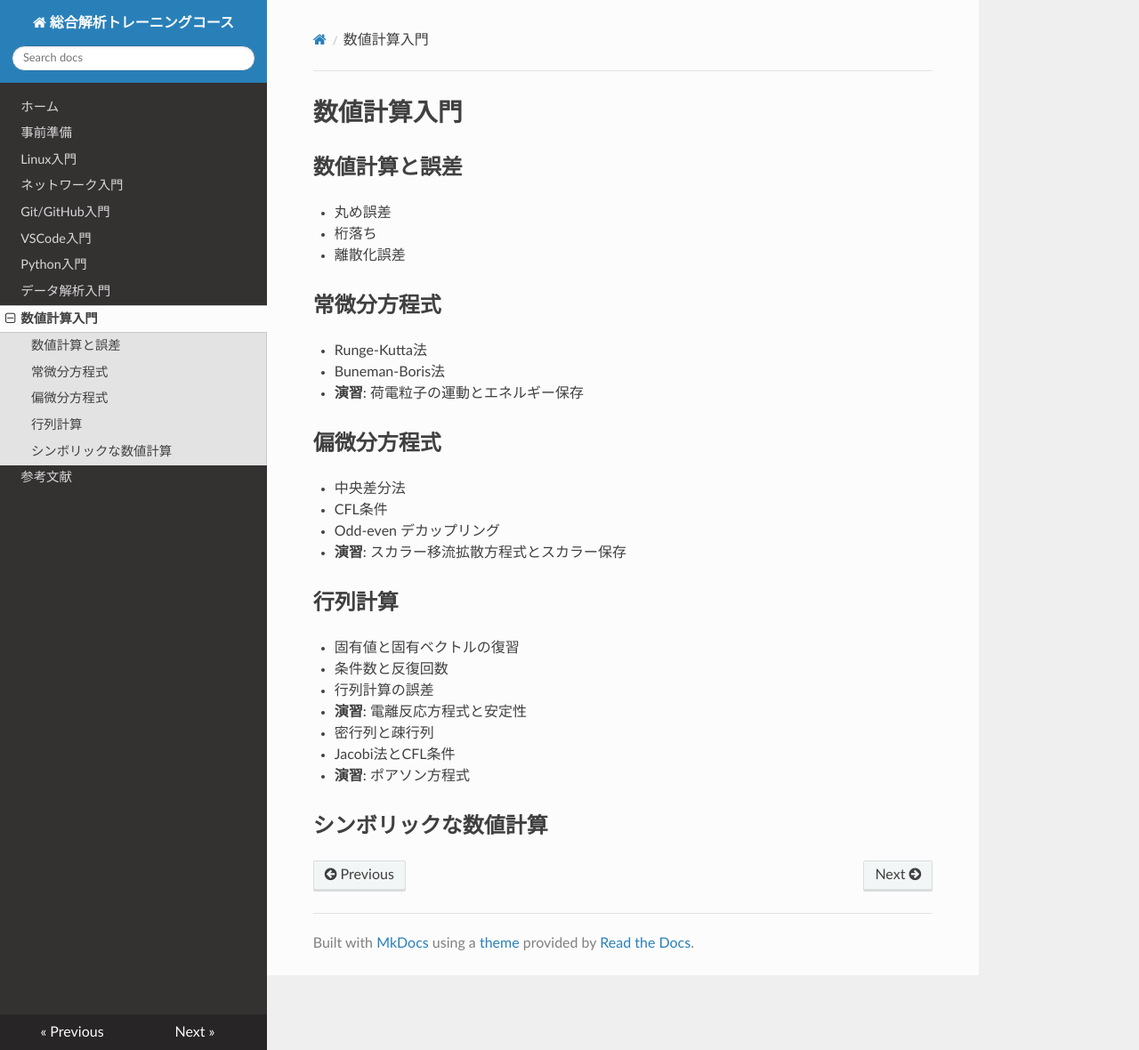
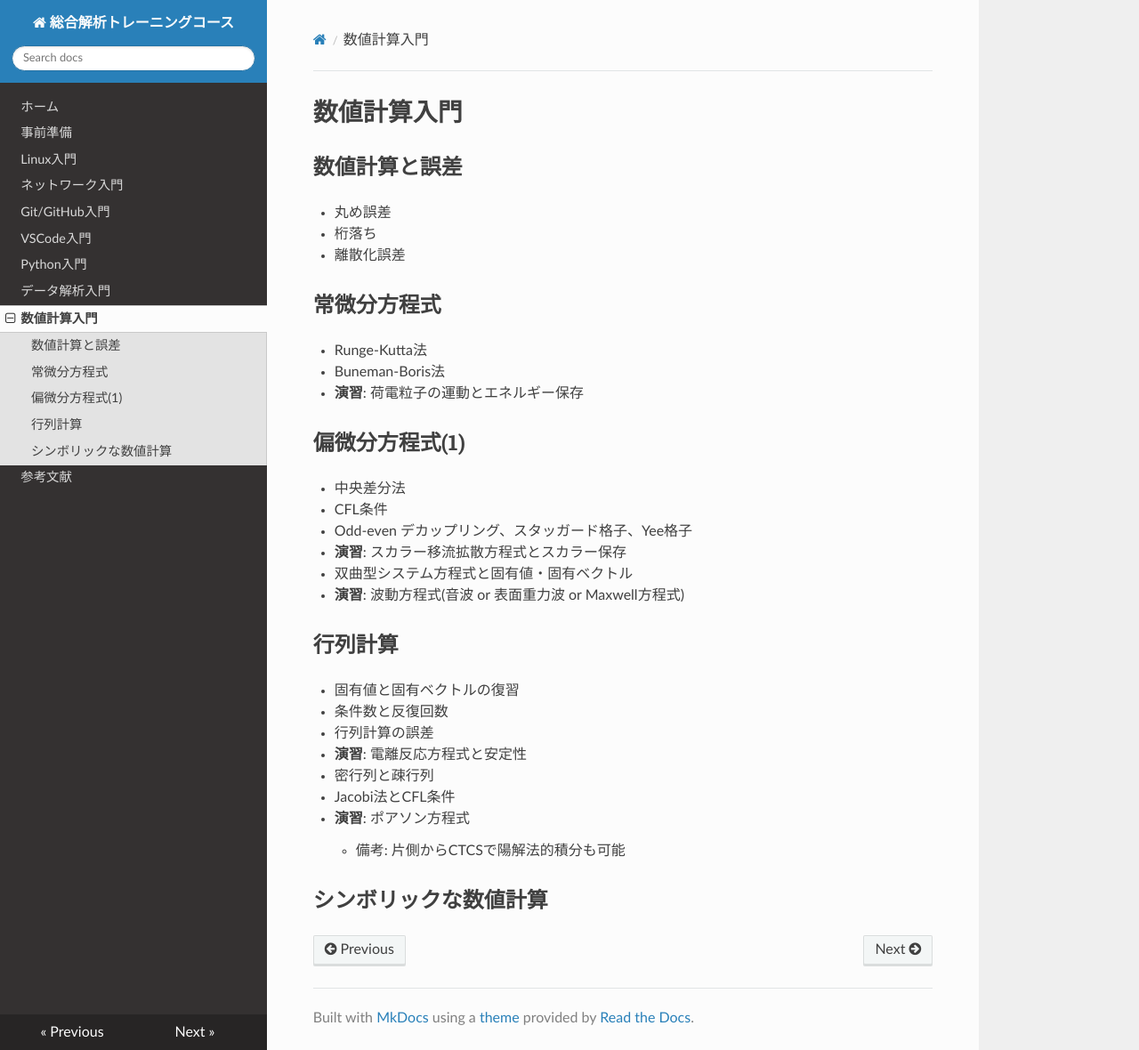
Before and after one commit to is-isee/training_course, an MkDocs documentation site: the page built from docs/numerical_simulation.md, in a window 1280 px wide and 1180 px high. Shown: the whole window at 89% size. Built offline with MkDocs 1.6.1, drawn with Linux system fonts in a browser that asks for light colours; nearby versions of some CDN libraries.

Commit message:
minor fix

```diff
--- a/docs/numerical_simulation.md
+++ b/docs/numerical_simulation.md
@@ -12,12 +12,14 @@
 - Buneman-Boris法
 - **演習**: 荷電粒子の運動とエネルギー保存
 
-## 偏微分方程式
+## 偏微分方程式(1)
 
 - 中央差分法
 - CFL条件
-- Odd-even デカップリング
+- Odd-even デカップリング、スタッガード格子、Yee格子
 - **演習**: スカラー移流拡散方程式とスカラー保存
+- 双曲型システム方程式と固有値・固有ベクトル
+- **演習**: 波動方程式(音波 or 表面重力波 or Maxwell方程式)
 
 ## 行列計算
 
@@ -28,5 +30,6 @@
 - 密行列と疎行列
 - Jacobi法とCFL条件
 - **演習**: ポアソン方程式
+  - 備考: 片側からCTCSで陽解法的積分も可能
 
 ## シンボリックな数値計算
```
Also changed, not shown: docs/references.md (+3 -0 lines).
